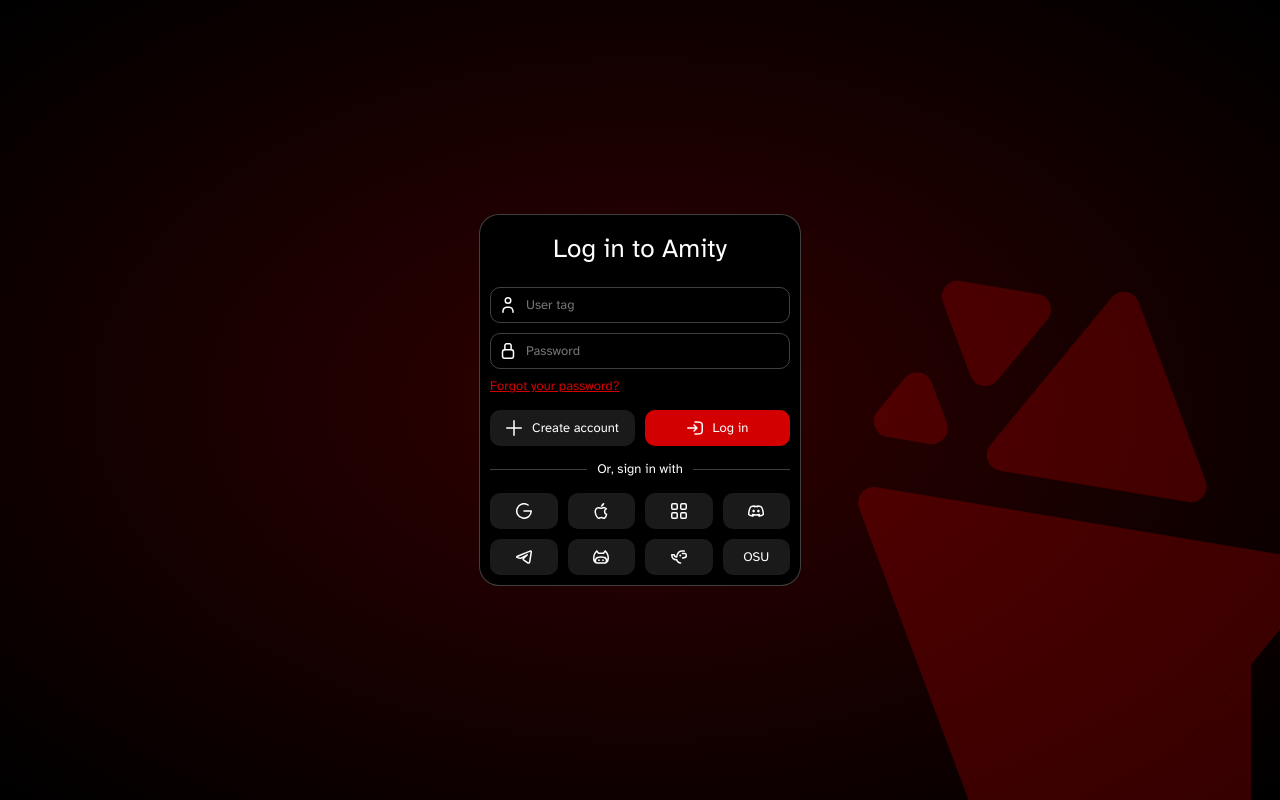
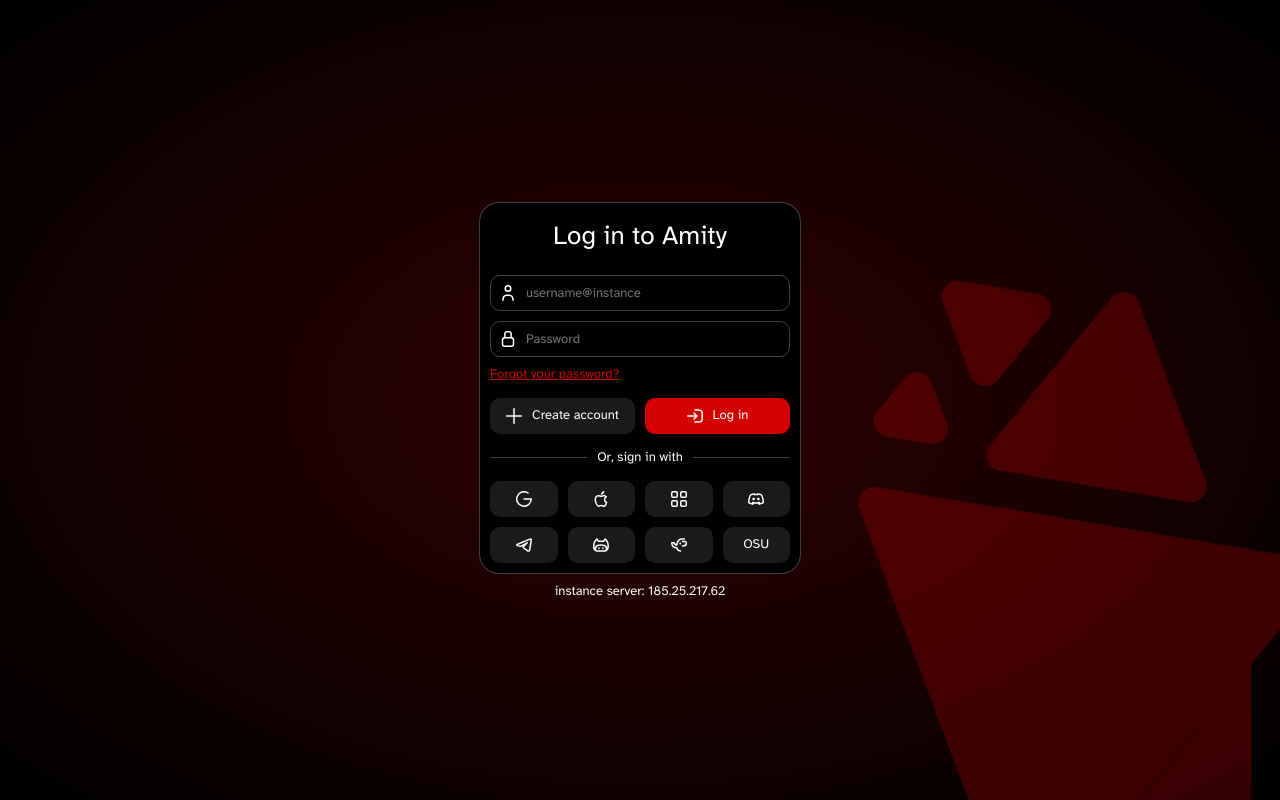
Before and after one commit to negative-zero-inft/amity-webgui, a SvelteKit app: page /login in a window 1280 px wide. Built offline with nearby package versions, Linux system fonts and the light colour scheme.

Commit message:
UX tweaks

```diff
--- a/src/lib/kit/layout/login/LoginBox.svelte
+++ b/src/lib/kit/layout/login/LoginBox.svelte
@@ -71,7 +71,7 @@
     <div class="inputs">
         <Textbox onkeydown={(e:any)=>{
             if(e.key == "Enter") signInProcedure()
-        }} bind:value={tag} width="100%" icon="User" placeholder="User tag"></Textbox>
+        }} bind:value={tag} width="100%" icon="User" placeholder="username@instance"></Textbox>
         <Textbox onkeydown={(e:any)=>{
             if(e.key == "Enter") signInProcedure()
         }} bind:value={pass} isPassword width="100%" icon="Lock/Locked" placeholder="Password"></Textbox>
--- a/src/routes/login/+page.svelte
+++ b/src/routes/login/+page.svelte
@@ -7,6 +7,7 @@
 	import SignupBox from "$lib/kit/layout/login/SignupBox.svelte";
 	import { writable } from "svelte/store";
 	import { errorValue, isError } from "$lib/scripts/loginWritables";
+	import { server } from "$lib/scripts/globalData";
 
 	let isLogin = writable<boolean>(true);
 
@@ -21,13 +22,15 @@
 		<LoginBox isLogin={isLogin}></LoginBox>
 		<SignupBox isLogin={isLogin}></SignupBox>
 	</div>
-	<!-- {#if $isError} -->
-		<!-- svelte-ignore a11y_no_static_element_interactions -->
-		<!-- svelte-ignore a11y_click_events_have_key_events -->
-		<div onclick={()=>{isError.set(false)}} style="transform: scale({$isError ? "1" : "0"}); opacity: {$isError ? "1" : "0"};" class="error">
-			<Icon name="Warning"></Icon>{$errorValue}
-		</div>
-	<!-- {/if} -->
+
+	instance server: {$server}
+
+	<!-- svelte-ignore a11y_no_static_element_interactions -->
+	<!-- svelte-ignore a11y_click_events_have_key_events -->
+	<div onclick={()=>{isError.set(false)}} style="transform: scale({$isError ? "1" : "0"}); opacity: {$isError ? "1" : "0"};" class="error">
+		<Icon name="Warning"></Icon>{$errorValue}
+	</div>
+
 
 	<img alt="Amy" class="amy" src={amy}/>
 </div>
```
